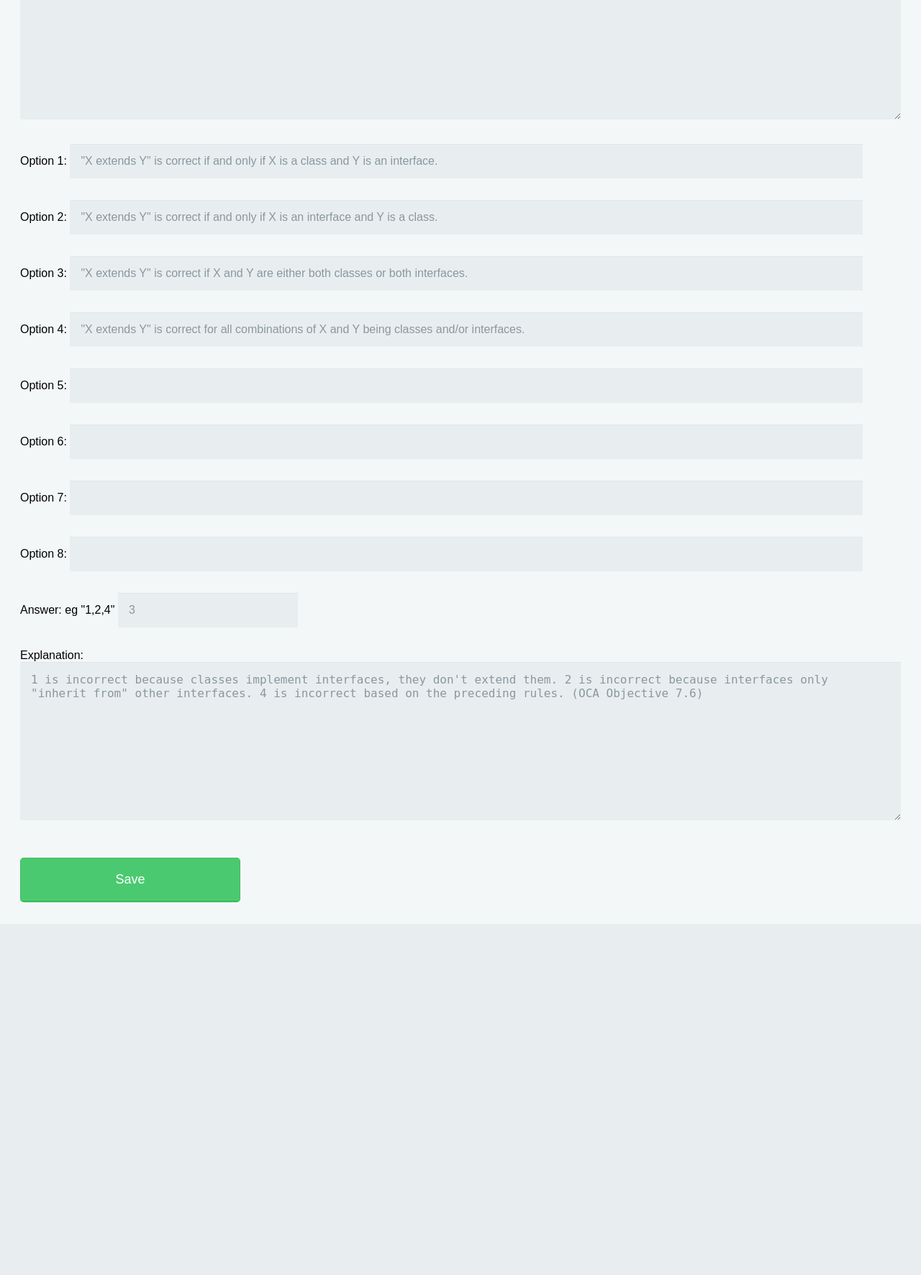
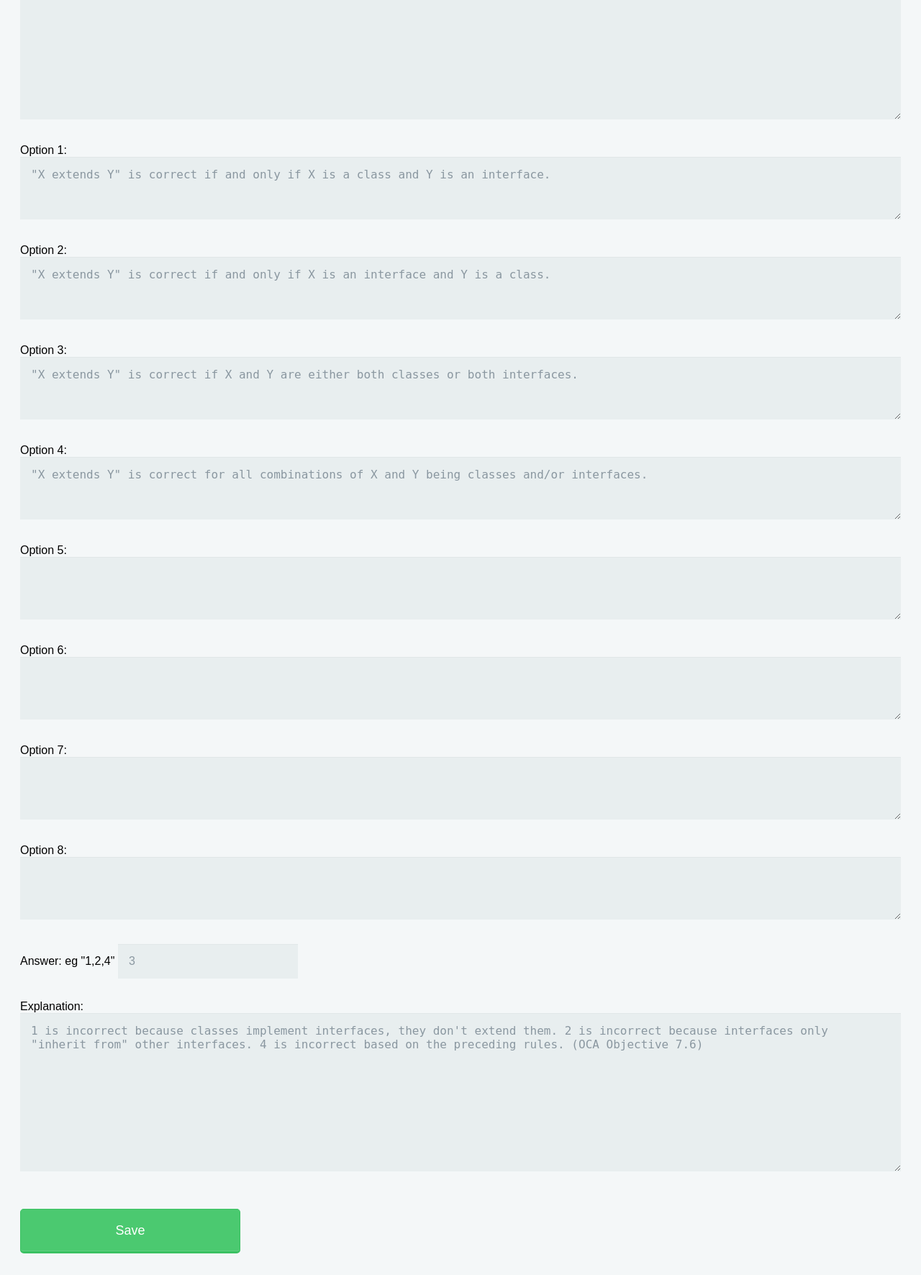
Before and after one commit to michaelodonnell/Learning-Engine, a PHP site: page /question-editor.php?questionID=33&moduleID=3 in a window 1280 px wide. Shown: the part 360-2132 px from the top of the page at 72% size. Before the commit the page ends 1614 px from the top, so only its background shows below. Run offline with PHP 8.4, Linux system fonts and the light colour scheme; data comes from the database, SQL or seed files in the repository.

Commit message:
Change option text inputs to textareas

```diff
--- a/question-editor.php
+++ b/question-editor.php
@@ -44,22 +44,11 @@ if( isset($_GET['moduleID']) && !isset($_GET['questionID']) ) {
   	Question Text:
   	<textarea rows="20" cols="50" name="questionText"><?PHP if ($mode == "edit") echo $question->getQuestionText(); ?></textarea>
   	<br>
-  	Option 1: <input style="width: 90%;" type="text" name="option1" value="<?PHP if ($mode == "edit") echo htmlentities($question->getOption(1)); ?>" />
+    <?PHP for ($x = 1; $x <= 8; $x++) { ?>
+  	Option <?= $x ?>:
+    <textarea rows="3" cols="50" name="option<?= $x ?>"><?PHP if ($mode == "edit") echo htmlentities($question->getOption($x)); ?></textarea>
   	<br>
-  	Option 2: <input style="width: 90%;" type="text" name="option2" value="<?PHP if ($mode == "edit") echo htmlentities($question->getOption(2)); ?>" />
-  	<br>
-  	Option 3: <input style="width: 90%;" type="text" name="option3" value="<?PHP if ($mode == "edit") echo htmlentities($question->getOption(3)); ?>" />
-  	<br>
-  	Option 4: <input style="width: 90%;" type="text" name="option4" value="<?PHP if ($mode == "edit") echo htmlentities($question->getOption(4)); ?>" />
-  	<br>
-  	Option 5: <input style="width: 90%;" type="text" name="option5" value="<?PHP if ($mode == "edit") echo htmlentities($question->getOption(5)); ?>" />
-  	<br>
-  	Option 6: <input style="width: 90%;" type="text" name="option6" value="<?PHP if ($mode == "edit") echo htmlentities($question->getOption(6)); ?>" />
-  	<br>
-  	Option 7: <input style="width: 90%;" type="text" name="option7" value="<?PHP if ($mode == "edit") echo htmlentities($question->getOption(7)); ?>" />
-  	<br>
-  	Option 8: <input style="width: 90%;" type="text" name="option8" value="<?PHP if ($mode == "edit") echo htmlentities($question->getOption(8)); ?>" />
-  	<br>
+    <?PHP } ?>
   	Answer: eg "1,2,4" <input style="width: 250px;" type="text" name="answer" value="<?PHP if ($mode == "edit") echo htmlentities($question->getAnswer()); ?>">
   	<br>
   	Explanation:
```
